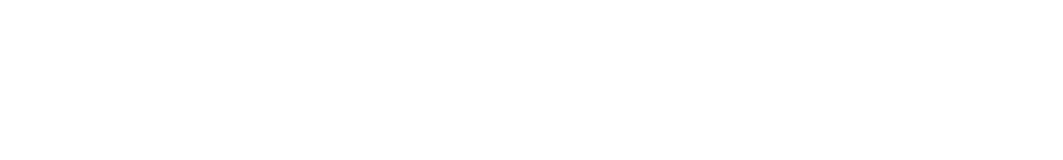
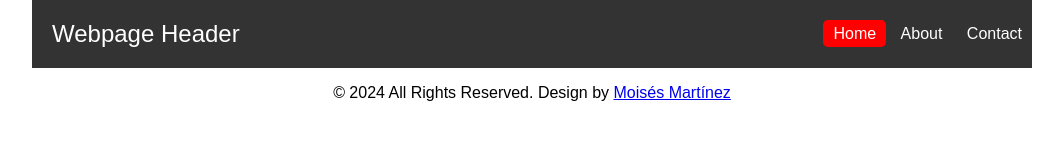
Before and after one commit to Pacoo555/my_first_web_page_2024, a plain HTML site: page index.html in a window 1280 px wide. Shown: the whole page, without its empty margins (108-1171 px from the left). Drawn offline with Linux system fonts and the light colour scheme.

Commit message:
Adding header and footer in html file, styles are included too

```diff
--- a/index.html
+++ b/index.html
@@ -13,8 +13,88 @@
 
         <title>Fundamentals of Computer Engineering</title>
         <style>
+
+            body {
+                margin: 0;
+                font-family: Arial, sans-serif;
+                display: flex;
+                flex-direction: column;
+                align-items: center;
+            }
+
+            .container {
+                max-width: 1000px;
+                width: 100%;
+                margin: 0 auto;
+            }
+
+            header {
+                background-color: #333;
+                color: white;
+                padding: 20px 0;
+                text-align: center;
+            }
+
+            .header-content {
+                display: flex;
+                justify-content: space-between;
+                align-items: center;
+            }
+
+            .header-title {
+                font-size: 1.5rem;
+                padding-left: 20px;
+            }
+
+            nav a {
+                color: white;
+                text-decoration: none;
+                font-size: 1rem;
+                padding: 5px 10px;
+                border-radius: 5px;
+                transition: background-color 0.3s;
+            }
+
+            nav a:hover {
+                background-color: #555;
+            }
+
+            nav a.active {
+                background-color: red;
+                color: white;
+            }
+
+            .footer-section {
+                max-width: 1000px;
+                width: 100%;
+                background-color: #333;
+                color: white;
+                text-align: center;
+            }
+
+            .footer-section a {
+                color: red;
+                text-decoration: none;
+            }
+
+            .footer-section a:hover {
+                text-decoration: underline;
+            }
         </style>
     </head>
     <body>
+        <header class="container">
+            <div class="header-content">
+                <div class="header-title">Webpage Header</div>
+                <nav>
+                    <a href="#" class="active">Home</a>
+                    <a href="#">About</a>
+                    <a href="#">Contact</a>
+                </nav>
+            </div>
+        </header>
+        <footer class="footer_section">
+            <p>&copy; 2024 All Rights Reserved. Design by <a href="#">Moisés Martínez</a></p>
+        </footer>
     </body>
 </html>
```
Also changed, not shown: 1 other file.
